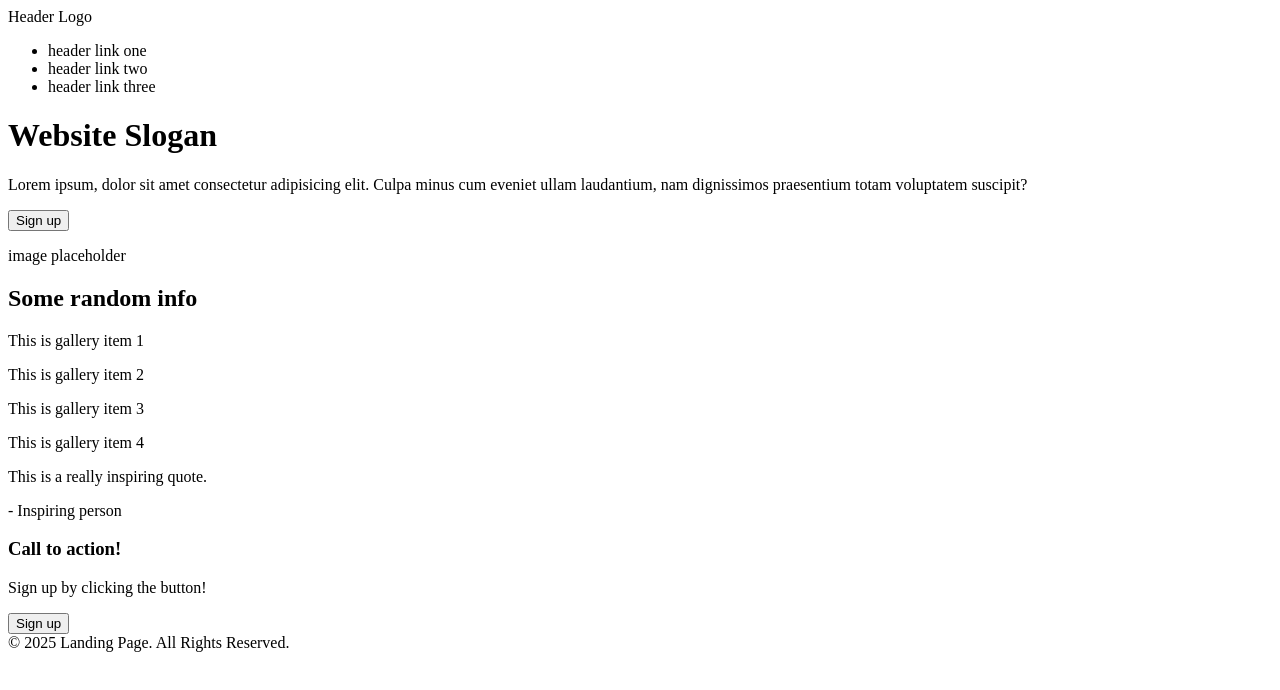
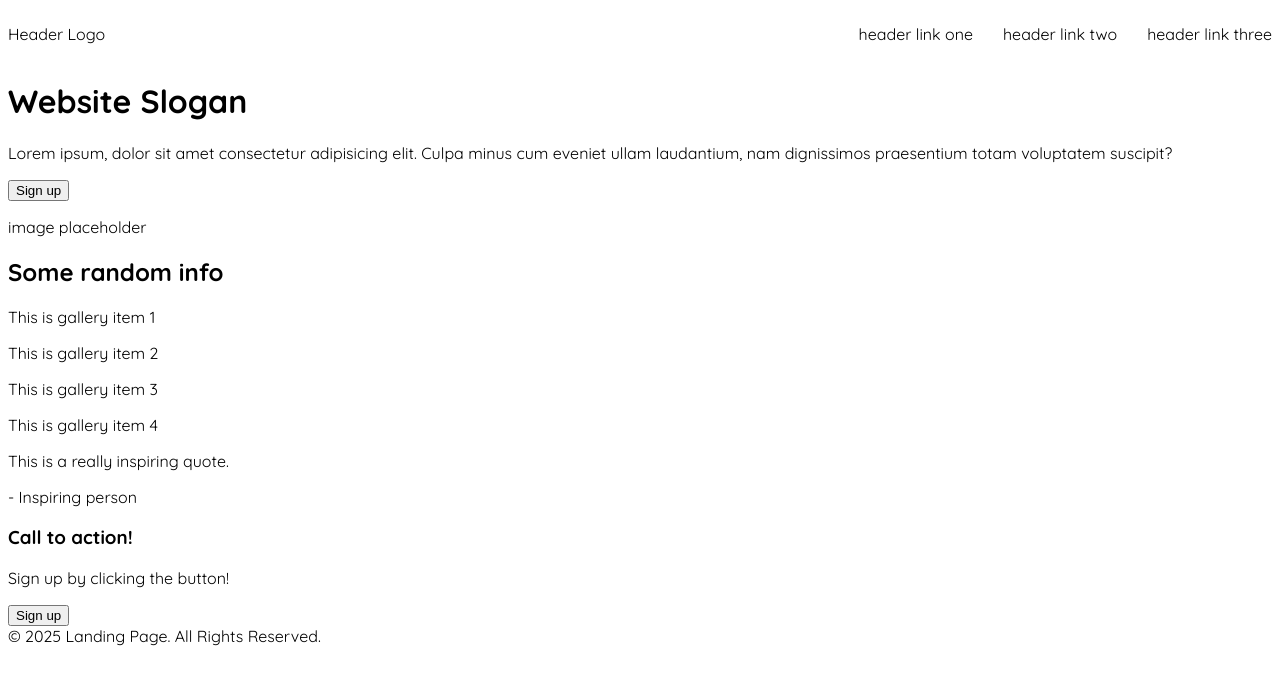
Before and after one commit to iritakano/landing-page, a plain HTML site: page index.html in a window 1280 px wide. Drawn offline with Linux system fonts and the light colour scheme; a web font is replaced by a local one.

Commit message:
add styling to header

```diff
--- a/index.html
+++ b/index.html
@@ -5,6 +5,9 @@
     <meta name="viewport" content="width=device-width, initial-scale=1.0">
     <title>Document</title>
     <link rel="stylesheet" href="style.css">
+    <link rel="preconnect" href="https://fonts.googleapis.com">
+<link rel="preconnect" href="https://fonts.gstatic.com" crossorigin>
+<link href="https://fonts.googleapis.com/css2?family=Bagel+Fat+One&family=Quicksand:wght@300..700&display=swap" rel="stylesheet">
 </head>
 <body>
     <header>
--- a/style.css
+++ b/style.css
@@ -0,0 +1,21 @@
+html{
+    margin: 0;
+    padding: 0;
+    font-family: quicksand;
+}
+
+header{
+    display: flex;
+    flex-direction: row;
+    justify-content: space-between;
+    align-items: center;
+}
+
+header ul{
+    display: flex;
+    gap: 30px;
+}
+
+header ul li{
+    list-style: none;
+}
```
